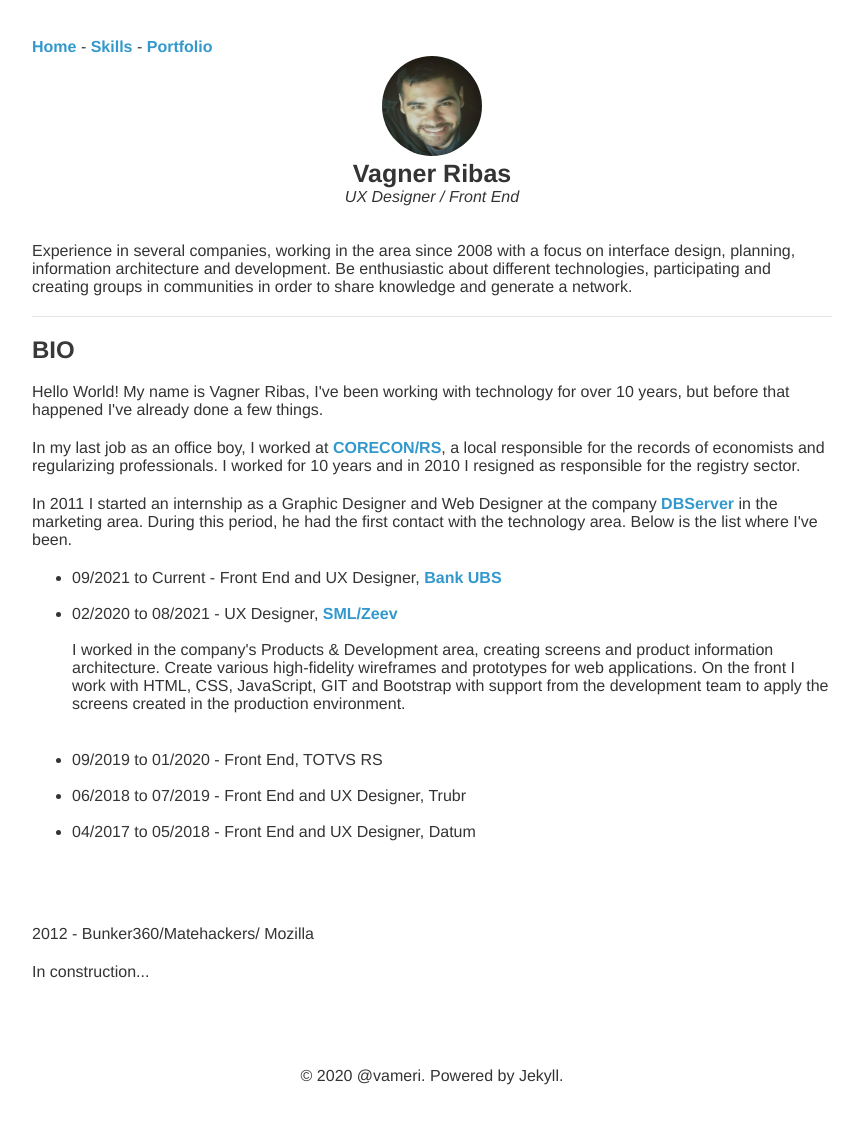
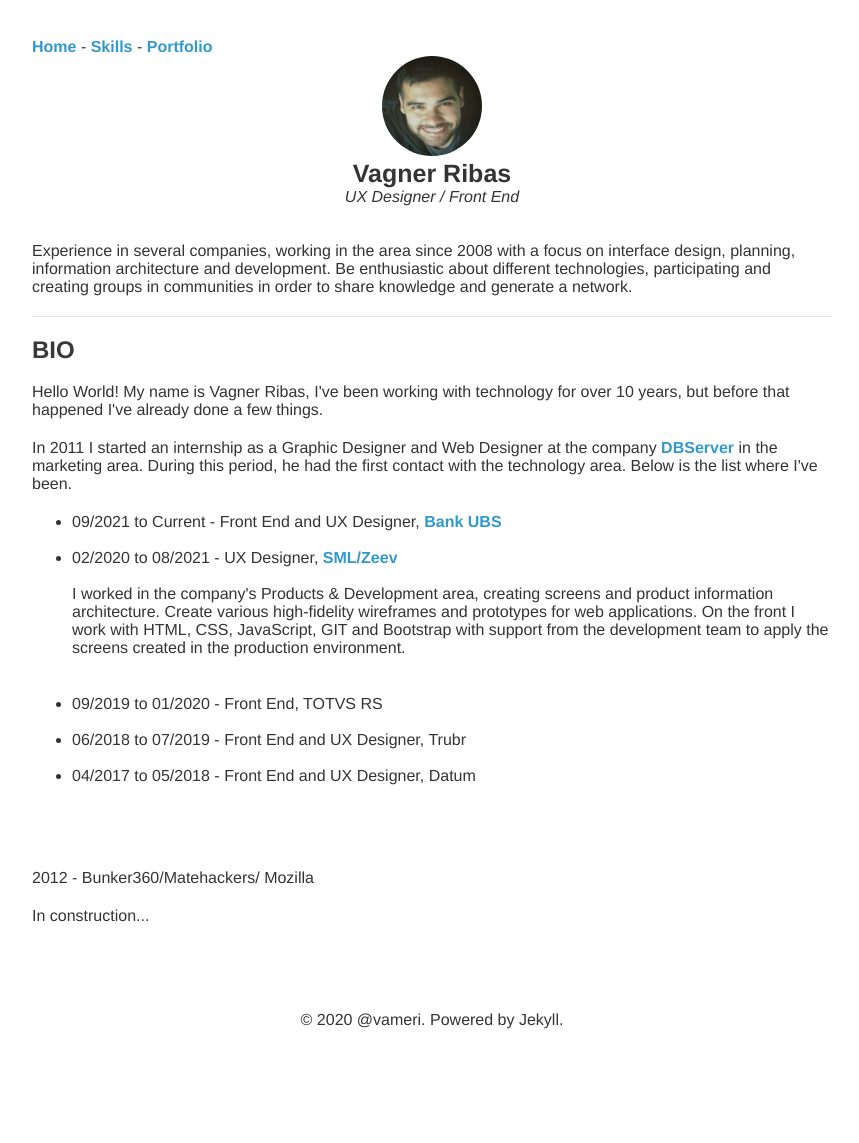
Before and after one commit to vameri/vameri.github.io, a Jekyll site: the page built from index.html, in a window 1280 px wide. Shown: the whole page, without its empty margins (208-1067 px from the left). Built offline with Jekyll 4.4.1, drawn with Linux system fonts in a browser that asks for light colours; after the commit the page ends 1087 px from its top, so only the background shows below that.

Commit message:
Update index.html

```diff
--- a/index.html
+++ b/index.html
@@ -15,10 +15,7 @@ description: UX Designer and Front End Developer
   <p>
     Hello World! My name is Vagner Ribas, I've been working with technology for over 10 years, but before that happened I've already done a few things.
   </p>
-  <p>
-    In my last job as an office boy, I worked at <a href="http://www.coreconrs.org.br/" target="_blank" rel="noopener noreferrer">CORECON/RS</a>, a local responsible for the records of economists and regularizing professionals. I worked for 10 years
-    and in 2010 I resigned as responsible for the registry sector.
-  </p>
+
   <p>
     In 2011 I started an internship as a Graphic Designer and Web Designer at the company <a href="https://db.tec.br/" target="_blank" rel="noopener noreferrer">DBServer</a> in the marketing area. During this period, he had the first contact
     with the technology area. Below is the list where I've been.
```
